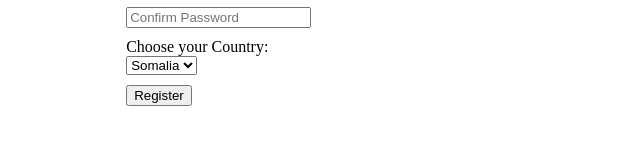
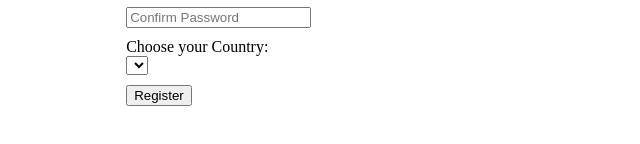
Before and after one commit to ub-victor/API-All-countries-dropdown-list, a plain HTML site: page index.html in a window 1280 px wide. Shown: the part 422-566 px from the top of the page, 319-959 px from the left. Drawn offline with Linux system fonts and the light colour scheme.

Commit message:
API-All-countries-dropdown-list

```diff
--- a/index.html
+++ b/index.html
@@ -41,9 +41,7 @@
       <input type="password" name="pass2" placeholder="Confirm Password">
 
       <label for="countries">Choose your Country:</label>
-      <select id="countries" name="countries">
-        <option value="soS">Somalia</option>
-      </select>
+      <select id="countries" name="countries"></select>
       <input type="submit" value="Register">
     </form>
   </div>
```
